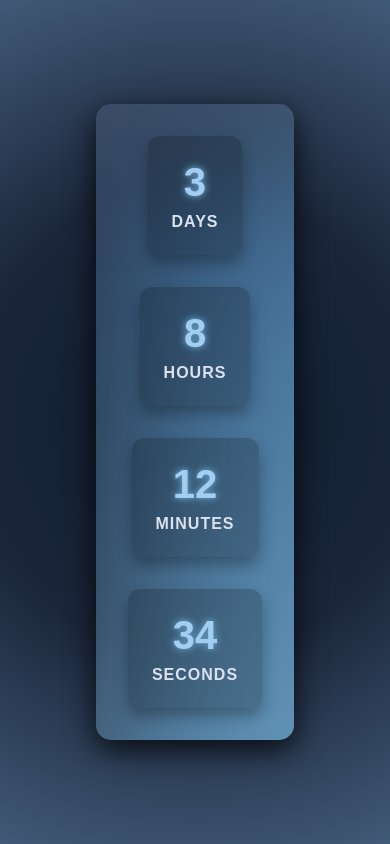
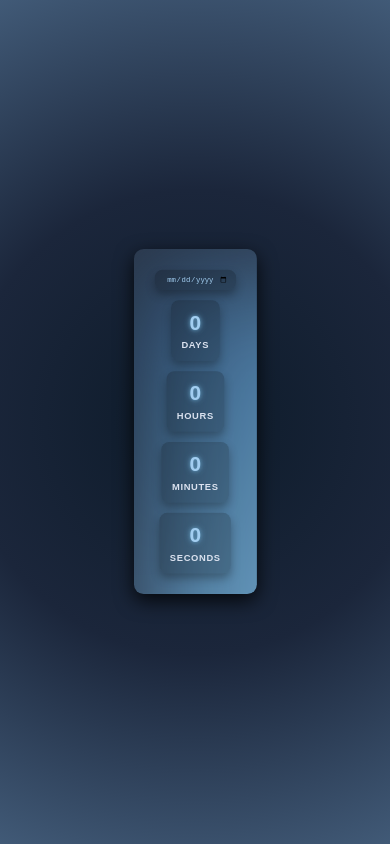
Before and after one commit to ashikurrahmann8/Elegant-Countdown-Timer-with-Responsive-Design-and-Subtle-Glow-Effects, a plain HTML site: page index.html in a window 390 px wide. Drawn offline with Linux system fonts and the light colour scheme.

Commit message:
new input date functionality added

```diff
--- a/Css/style.css
+++ b/Css/style.css
@@ -13,14 +13,15 @@
   display: flex;
   justify-content: center;
   align-items: center;
-    height: 100vh;
+  min-height: 100vh; /* Allow content overflow on smaller screens */
   margin: 0;
-    overflow: hidden;
+  overflow: auto; /* Allow vertical scrolling */
 }
 
 /* Countdown Container */
 .countdown {
   display: flex;
+  flex-wrap: wrap;
   justify-content: center;
   align-items: center;
   gap: 1.5rem;
@@ -30,6 +31,8 @@
   box-shadow: 0 10px 30px rgba(0, 0, 0, 0.8);
   position: relative;
   overflow: hidden;
+  transform: scale(1); /* Default scale */
+  transition: transform 0.3s ease;
 }
 
 /* Subtle Glow Animation */
@@ -108,24 +111,87 @@
   margin-top: 0.5rem;
 }
 
-  /* Responsive Design */
-  @media (max-width: 768px) {
+/* Date Input Styling */
+.dateInput {
+  width: 100%; /* Full width within container */
+  padding: 0.8rem 1rem;
+  border: none;
+  border-radius: 12px;
+  background: rgba(0, 0, 0, 0.2); /* Matches the item background */
+  color: #a3cef1; /* Light Blue Text */
+  font-size: 1rem;
+  box-shadow: 0 8px 15px rgba(0, 0, 0, 0.3); /* Matches the item shadow */
+  text-align: center;
+  transition: transform 0.3s ease, box-shadow 0.3s ease;
+  outline: none; /* Remove default outline */
+}
+
+.dateInput:hover {
+  transform: translateY(-5px);
+  box-shadow: 0 10px 30px rgba(255, 255, 255, 0.2); /* Matches item hover effect */
+}
+
+.dateInput:focus {
+  box-shadow: 0 10px 30px rgba(160, 206, 241, 0.5); /* Slightly stronger focus effect */
+  background: rgba(0, 0, 0, 0.3); /* Slightly darker focus background */
+}
+
+/* Responsive Design - Scaling for Smaller Screens */
+@media (max-width: 1024px) {
   .countdown {
-      flex-direction: column;
-      gap: 2rem;
+    transform: scale(0.85); /* Shrinks the entire container */
+  }
+
+  .item {
+    padding: 1rem;
   }
 
   .countdownValue {
     font-size: 3rem;
   }
+
+  .dateInput {
+    font-size: 0.9rem;
+    padding: 0.7rem 1rem;
+  }
 }
 
-  @media (max-width: 480px) {
+@media (max-width: 768px) {
+  .countdown {
+    transform: scale(0.75); /* Shrinks the entire container more */
+    flex-direction: column;
+    gap: 1rem;
+  }
+
+  .item {
+    padding: 1rem;
+  }
+
   .countdownValue {
     font-size: 2.5rem;
   }
 
-    .item h2:last-child {
-      font-size: 1rem;
+  .dateInput {
+    font-size: 0.8rem;
+    padding: 0.6rem 0.8rem;
   }
 }
+
+@media (max-width: 480px) {
+  .countdown {
+    transform: scale(0.65); /* Further shrink for very small screens */
+  }
+
+  .countdownValue {
+    font-size: 2rem;
+  }
+
+  .item h2:last-child {
+    font-size: 0.9rem;
+  }
+
+  .dateInput {
+    font-size: 0.7rem;
+    padding: 0.5rem 0.7rem;
+  }
+}
--- a/Js/main.js
+++ b/Js/main.js
@@ -1,12 +1,18 @@
-const endDate = new Date(document.querySelector(".countdown").dataset.date);
+const endDate = document.querySelector(".dateInput");
+let endDateElmVAlue = new Date(endDate.value);
 
 const countdownValueElmnt = Array.from(
   document.querySelectorAll(".countdownValue")
 );
 
+endDate.addEventListener("change", () => {
+  endDateElmVAlue = new Date(endDate.value);
+  console.log(endDateElmVAlue);
+});
+
 function countdown() {
   const startDate = new Date();
-  const dateDiff = (endDate - startDate) / 1000;
+  const dateDiff = (endDateElmVAlue - startDate) / 1000;
   if (dateDiff > 0) {
     const days = Math.floor(dateDiff / 3600 / 24);
     const hours = Math.floor(dateDiff / 3600) % 24;
@@ -30,6 +36,7 @@ function countdown() {
     });
   } else {
     clearInterval(setInterval);
+    countdownValueElmnt.map((item) => (item.textContent = "0"));
   }
 }
 setInterval(countdown, 1000);
--- a/index.html
+++ b/index.html
@@ -8,6 +8,7 @@
   </head>
   <body>
     <div class="countdown" data-date="10 January 2025 12:01 am">
+      <input type="date" name="" id="" class="dateInput" />
       <div class="item">
         <h2 class="countdownValue">0</h2>
         <h2>Days</h2>
```
Lines whose indentation alone changed are shown as unchanged.
